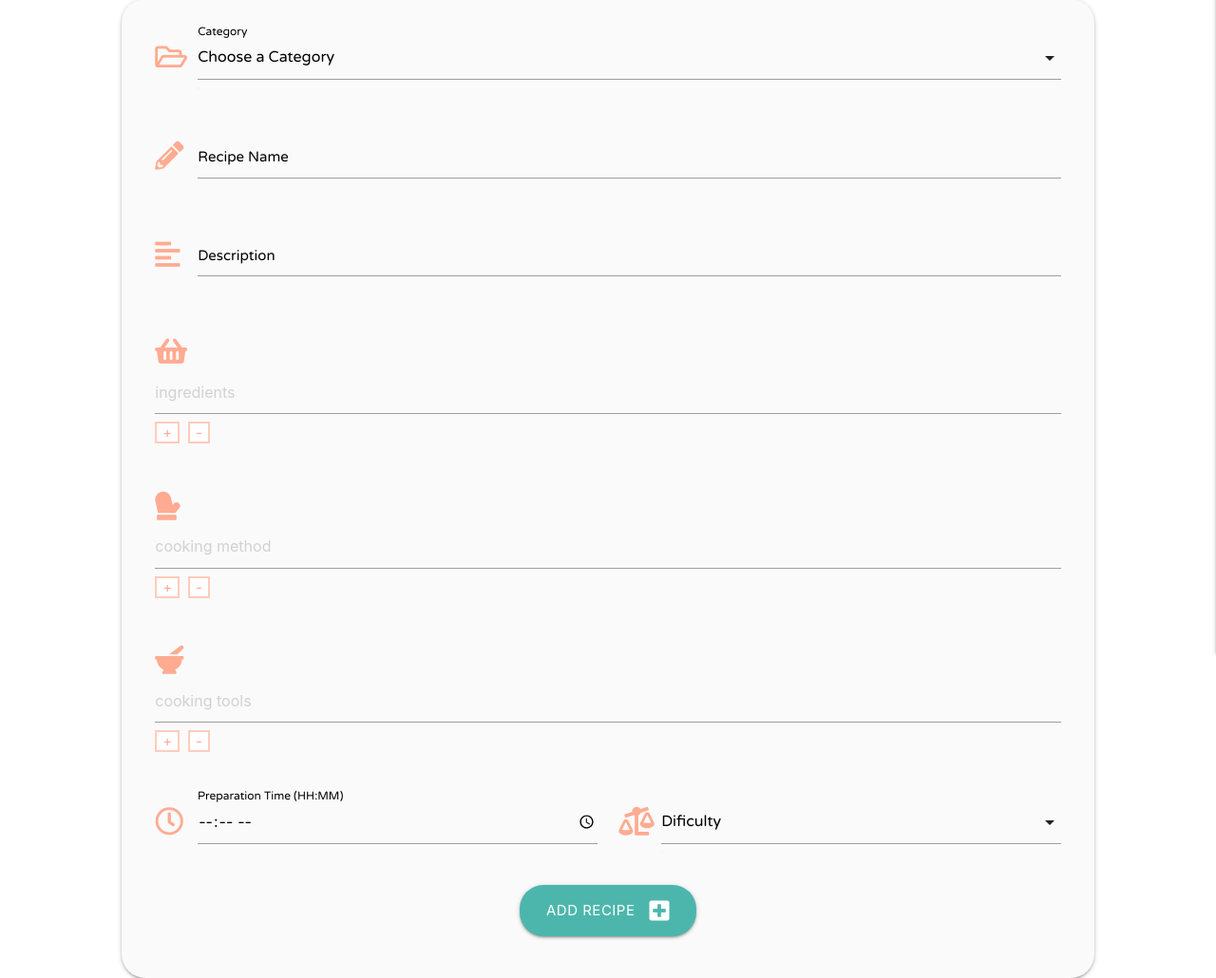
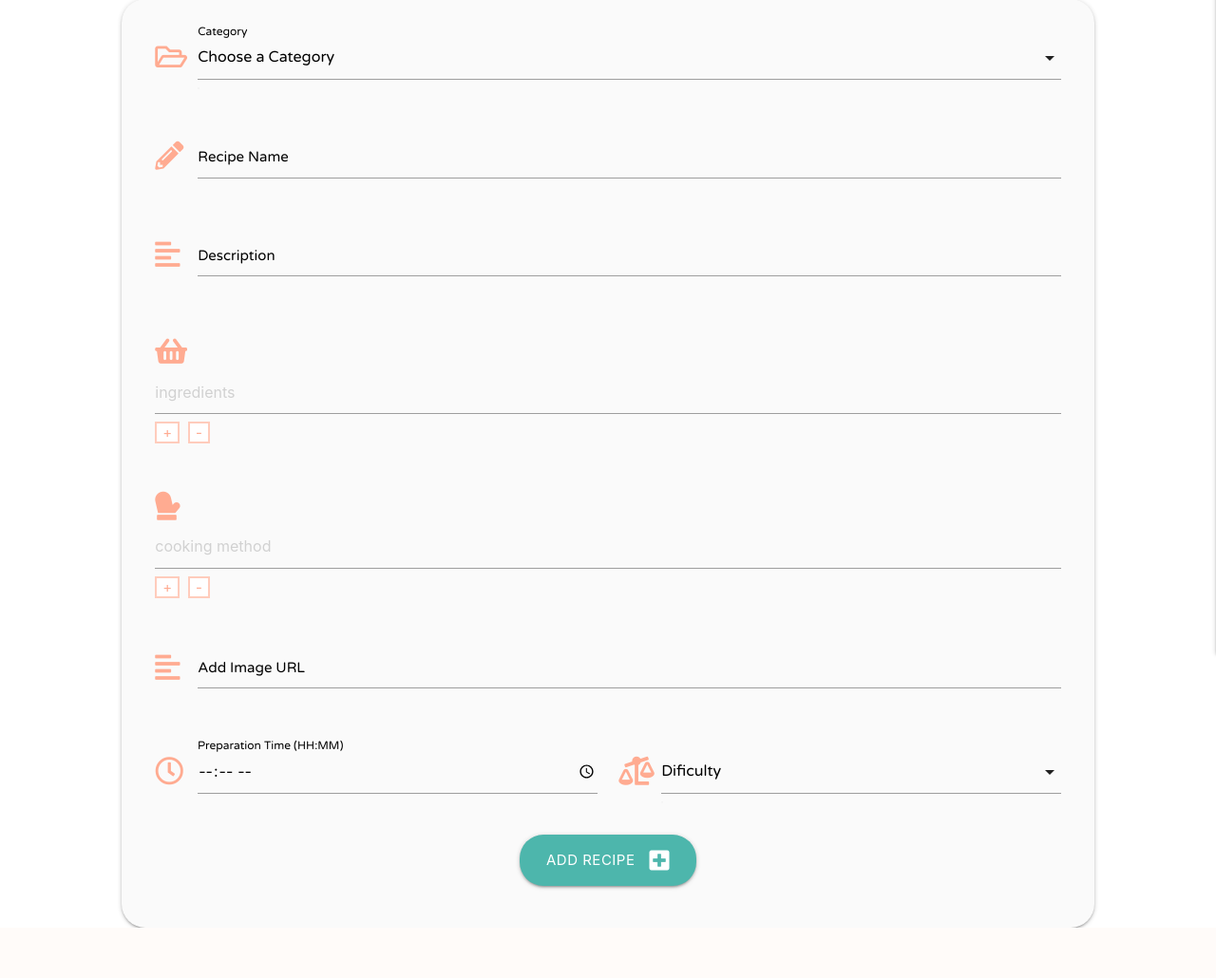
Before and after one commit to Code-Institute-Submissions/FeedMe, a Flask app: page /add_recipe in a window 1280 px wide. Shown: the part 172-1202 px from the top of the page at 95% size. After the commit the page ends 1149 px from the top, so only its background shows below. Run offline with Flask 2, Linux system fonts and the light colour scheme; data that the repository does not hold is empty; some libraries are stand-ins or nearby versions; some web fonts are replaced.

Commit message:
added functionality to add recipe images url

```diff
--- a/app.py
+++ b/app.py
@@ -192,7 +192,7 @@ def add_recipe():
             "recipe_description": request.form.get("recipe_description"),
             "recipe_ingredients": request.form.getlist("recipe_ingredients[]"),
             "recipe_method": request.form.get("recipe_method[]"),
-            "recipe_tools": request.form.get("recipe_tools[]"),
+            "recipe_image": request.form.get("recipe_image"),
             "time": request.form.get("time"),
             "difficulty": request.form.get("difficulty"),
             "created_by": session["user"]
@@ -216,7 +216,6 @@ def edit_recipe(recipe_id):
             "recipe_description": request.form.get("recipe_description"),
             "recipe_ingredients": request.form.getlist("recipe_ingredients[]"),
             "recipe_method": request.form.get("recipe_method[]"),
-            "recipe_tools": request.form.get("recipe_tools"),
             "time": request.form.get("time"),
             "difficulty": request.form.get("difficulty"),
             "created_by": session["user"]
--- a/static/css/style.css
+++ b/static/css/style.css
@@ -317,6 +317,10 @@ div.col.s12.m3.l4{
     padding: 15px;
 }
 
+a.check-tools{
+    color: #ffa083;
+}
+
 .recipe img{
     max-width: 100%;
     height: auto;
--- a/templates/add_recipe.html
+++ b/templates/add_recipe.html
@@ -68,19 +68,13 @@
                     <label for="recipe_method"></label>
                 </div>
             </div>
-            <!-- Recipe Tools -->
+            <!-- Recipe Image -->
             <div class="row">
-                <i class="fas fa-mortar-pestle prefix deep-orange-text text-lighten-3 input-field col s12"></i>
                 <div class="input-field col s12">
-                    <div id="tool_list"><input id="recipe_tools" name="recipe_tools[]" minlength="5"
-                        class="validate" placeholder="cooking tools"></div>
-                    <button id="add_tool" name="add_tool" class="white deep-orange-text text-lighten-3">
-                        +
-                    </button>
-                    <button id="del_tool" name="del_tool" class="white deep-orange-text text-lighten-3">
-                        -
-                    </button>
-                    <label for="recipe_tools"></label>
+                    <i class="fas fa-align-left prefix deep-orange-text text-lighten-3"></i>
+                    <textarea id="recipe_image" name="recipe_image" class="materialize-textarea" minlength="5"
+                        maxlength="500" required></textarea>
+                    <label for="recipe_image">Add Image URL</label>
                 </div>
             </div>
             <!-- Preparation Time -->
--- a/templates/recipe.html
+++ b/templates/recipe.html
@@ -8,7 +8,7 @@
 
 <div class="row container recipe">
     <div class="col s12 m8 l6">
-        <img src="#" alt="{{ recipe.recipe_name }}" class="image-shadow">
+        <img class="responsive-img image-shadow image" src="{{ recipe.recipe_image }}" alt="{{ recipe.recipe_name }}">
     </div>
     <div class="row container">
         <div class="col s12 m3 l4">
@@ -17,7 +17,7 @@
             </div>
             <br />
             <div>
-                <a href="{{ url_for('tools') }}"><b>Tools:</b> {{ recipe.recipe_tools }}</a>
+                <b>Tools: </b><a href="{{ url_for('tools') }}" class="check-tools">Check our Tools</a>
             </div>
             <br />
             <div>
@@ -47,7 +47,7 @@
         <br />
         <span><b>Method {{ count }} :</b></span>
         <ul>
-                {{ recipe.recipe_method }}
+            {{ recipe.recipe_method }}
         </ul>
         <br />
 
```
Also changed, not shown: templates/edit_recipe.html (+5 -11 lines), static/images/tools/chefs_knife.jpg (deleted).
